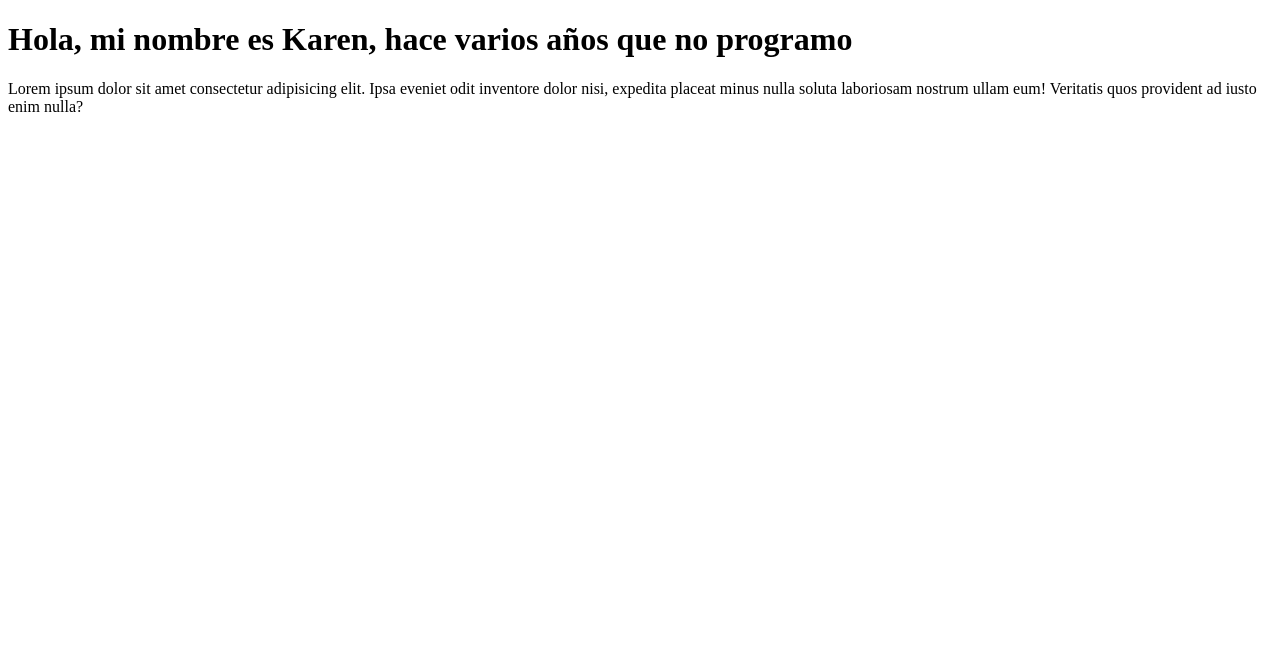
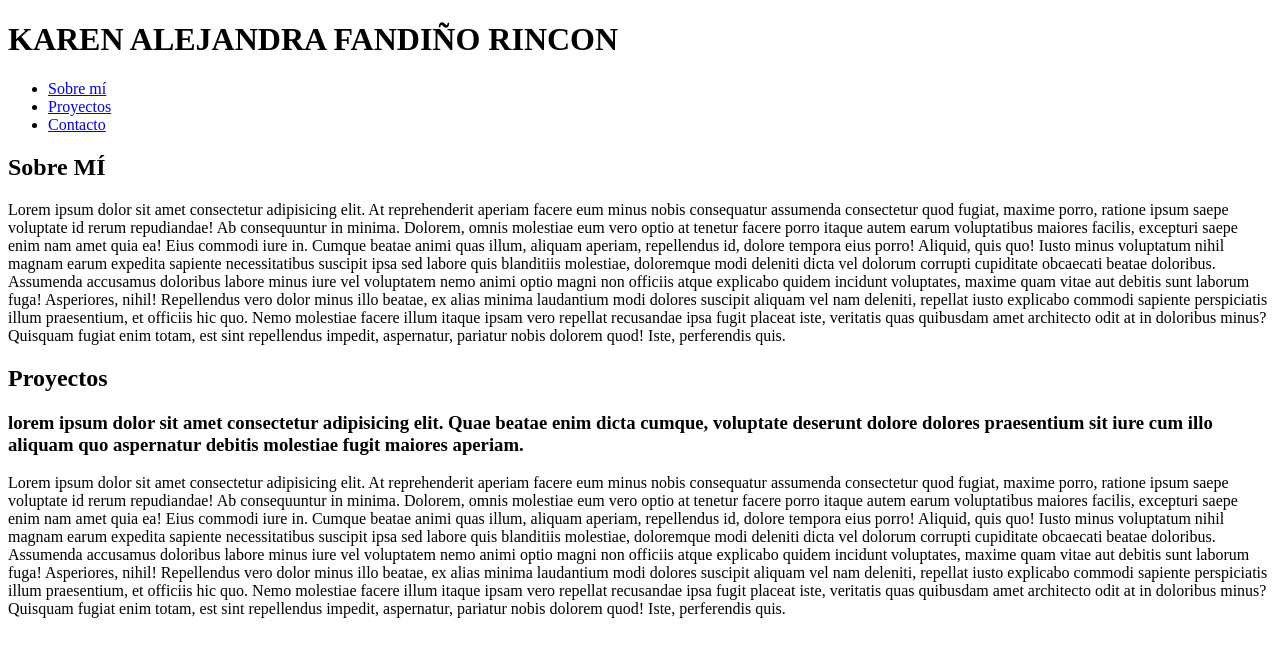
Before and after one commit to KarenAlejandra99/mi-primer-repo, a plain HTML site: page index.html in a window 1280 px wide. Drawn offline with Linux system fonts and the light colour scheme.

Commit message:
Primer paso para mi portafolio personal

```diff
--- a/index.html
+++ b/index.html
@@ -3,11 +3,45 @@
 <head>
     <meta charset="UTF-8">
     <meta name="viewport" content="width=device-width, initial-scale=1.0">
-    <title>Proyecto 25 de agosto de25</title>
+    <title>KAFR</title>
 </head>
+
 <body>
-    <h1>Hola, mi nombre es Karen, hace varios años que no programo</h1>
-<p>Lorem ipsum dolor sit amet consectetur adipisicing elit. Ipsa eveniet odit inventore dolor nisi, expedita placeat minus nulla soluta laboriosam nostrum ullam eum! Veritatis quos provident ad iusto enim nulla?</p>
+    <!-- encabezado -->
+   <header>
+    <h1>KAREN ALEJANDRA FANDIÑO RINCON</h1>
+    <nav>
+        <ul>
+            <li><a href="#info">Sobre mí</a></li>
+             <li><a href="#proy">Proyectos</a></li>
+              <li><a href="#3">Contacto</a></li>
 
+        </ul>
+    </nav>
+</header>
+<!-- cotenido principal -->
+ <main>
+    <section id="info">
+        <h2>Sobre MÍ</h2>
+        <p>Lorem ipsum dolor sit amet consectetur adipisicing elit. At reprehenderit aperiam facere eum minus nobis consequatur assumenda consectetur quod fugiat, maxime porro, ratione ipsum saepe voluptate id rerum repudiandae! Ab consequuntur in minima. Dolorem, omnis molestiae eum vero optio at tenetur facere porro itaque autem earum voluptatibus maiores facilis, excepturi saepe enim nam amet quia ea! Eius commodi iure in. Cumque beatae animi quas illum, aliquam aperiam, repellendus id, dolore tempora eius porro! Aliquid, quis quo! Iusto minus voluptatum nihil magnam earum expedita sapiente necessitatibus suscipit ipsa sed labore quis blanditiis molestiae, doloremque modi deleniti dicta vel dolorum corrupti cupiditate obcaecati beatae doloribus. Assumenda accusamus doloribus labore minus iure vel voluptatem nemo animi optio magni non officiis atque explicabo quidem incidunt voluptates, maxime quam vitae aut debitis sunt laborum fuga! Asperiores, nihil! Repellendus vero dolor minus illo beatae, ex alias minima laudantium modi dolores suscipit aliquam vel nam deleniti, repellat iusto explicabo commodi sapiente perspiciatis illum praesentium, et officiis hic quo. Nemo molestiae facere illum itaque ipsam vero repellat recusandae ipsa fugit placeat iste, veritatis quas quibusdam amet architecto odit at in doloribus minus? Quisquam fugiat enim totam, est sint repellendus impedit, aspernatur, pariatur nobis dolorem quod! Iste, perferendis quis.</p>
+    </section>
+    <!-- cotenido proyectos -->
+ <section id="proy">
+        <h2>Proyectos</h2>
+        <article>
+            <h3>
+                <p>lorem ipsum dolor sit amet consectetur adipisicing elit. Quae beatae enim dicta cumque, voluptate deserunt dolore dolores praesentium sit iure cum illo aliquam quo aspernatur debitis molestiae fugit maiores aperiam.</p>
+            </h3>
+        </article>
+        <p>Lorem ipsum dolor sit amet consectetur adipisicing elit. At reprehenderit aperiam facere eum minus nobis consequatur assumenda consectetur quod fugiat, maxime porro, ratione ipsum saepe voluptate id rerum repudiandae! Ab consequuntur in minima. Dolorem, omnis molestiae eum vero optio at tenetur facere porro itaque autem earum voluptatibus maiores facilis, excepturi saepe enim nam amet quia ea! Eius commodi iure in. Cumque beatae animi quas illum, aliquam aperiam, repellendus id, dolore tempora eius porro! Aliquid, quis quo! Iusto minus voluptatum nihil magnam earum expedita sapiente necessitatibus suscipit ipsa sed labore quis blanditiis molestiae, doloremque modi deleniti dicta vel dolorum corrupti cupiditate obcaecati beatae doloribus. Assumenda accusamus doloribus labore minus iure vel voluptatem nemo animi optio magni non officiis atque explicabo quidem incidunt voluptates, maxime quam vitae aut debitis sunt laborum fuga! Asperiores, nihil! Repellendus vero dolor minus illo beatae, ex alias minima laudantium modi dolores suscipit aliquam vel nam deleniti, repellat iusto explicabo commodi sapiente perspiciatis illum praesentium, et officiis hic quo. Nemo molestiae facere illum itaque ipsam vero repellat recusandae ipsa fugit placeat iste, veritatis quas quibusdam amet architecto odit at in doloribus minus? Quisquam fugiat enim totam, est sint repellendus impedit, aspernatur, pariatur nobis dolorem quod! Iste, perferendis quis.</p>
+    </section>
+
+
+ </main>
+ <footer>
+    <p>
+
+    </p>
+ </footer>
 </body>
 </html>
```
